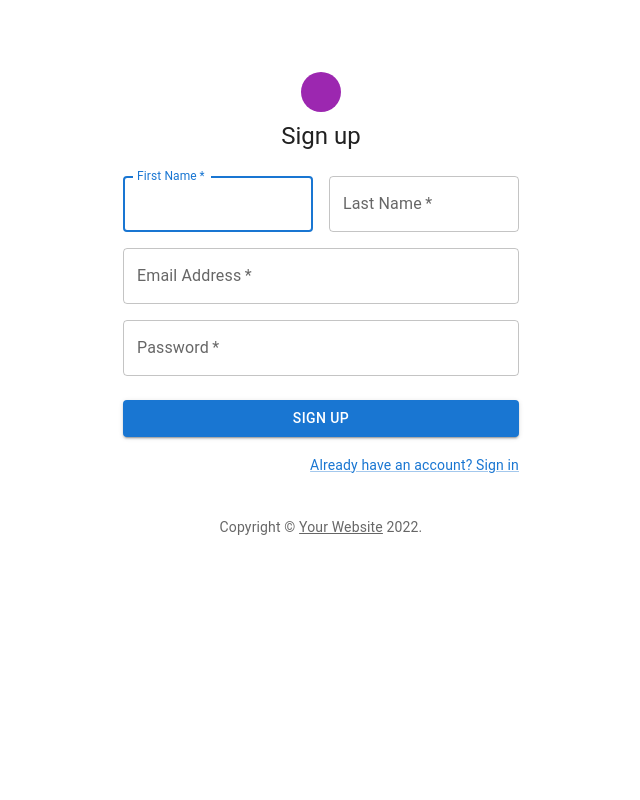
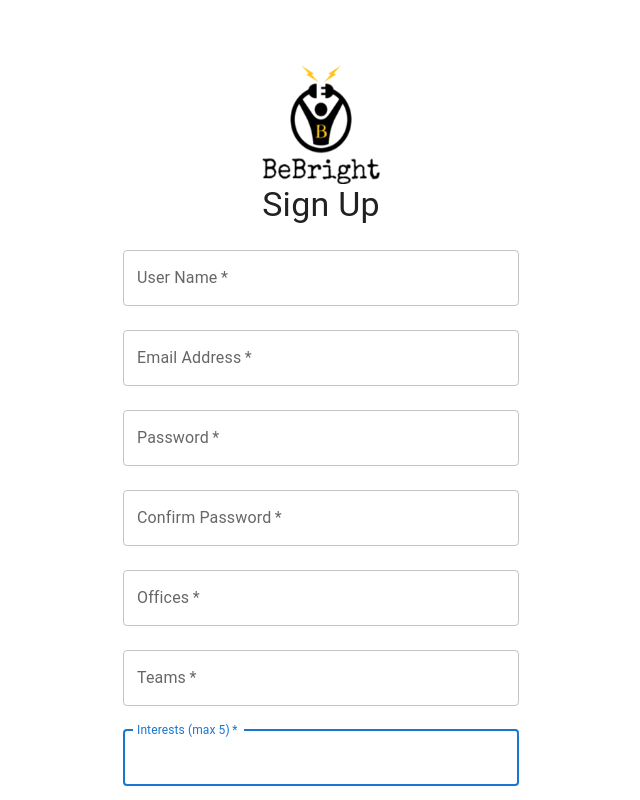
Before and after one commit to DarshilDholakia/bebright, a React (Create React App) app: page /signup in a window 1280 px wide. Shown: the top 800 px of the page, without its empty margins (319-959 px from the left). Built offline with nearby package versions, Linux system fonts and the light colour scheme.

Commit message:
links inbetween pages done

```diff
--- a/src/components/LoginPage.js
+++ b/src/components/LoginPage.js
@@ -11,7 +11,7 @@ import Box from '@mui/material/Box';
 import Typography from '@mui/material/Typography';
 import Container from '@mui/material/Container';
 import { createTheme, ThemeProvider } from '@mui/material/styles';
-import logo from '../assets/BeBrightLogo.png';
+import logo from '../assets/BeBright-Logo.png';
 
 function Copyright(props) {
   return (
@@ -50,10 +50,8 @@ export default function SignIn() {
             alignItems: 'center',
           }}
         >
-          <Avatar sx={{ m: 1, bgcolor: 'secondary.main' }}>
-            <logo />
-          </Avatar>
-          <Typography component="h1" variant="h5">
+          <img src={logo} alt="BeBright logo" width="120" height="120" />
+          <Typography component="h1" variant="h4">
             Sign in
           </Typography>
           <Box component="form" onSubmit={handleSubmit} noValidate sx={{ mt: 1 }}>
@@ -96,7 +94,7 @@ export default function SignIn() {
                 </Link>
               </Grid>
               <Grid item>
-                <Link href="#" variant="body2">
+                <Link href="/signup" variant="body2">
                   {"Don't have an account? Sign Up"}
                 </Link>
               </Grid>
--- a/src/components/SignUpPage.js
+++ b/src/components/SignUpPage.js
@@ -9,14 +9,14 @@ import Box from '@mui/material/Box';
 import Typography from '@mui/material/Typography';
 import Container from '@mui/material/Container';
 import { createTheme, ThemeProvider } from '@mui/material/styles';
-import logo from '../assets/BeBrightLogo.png';
+import logo from '../assets/BeBright-Logo.png';
 
 function Copyright(props) {
   return (
     <Typography variant="body2" color="text.secondary" align="center" {...props}>
       {'Copyright © '}
       <Link color="inherit" href="https://mui.com/">
-        Your Website
+        BeBright
       </Link>{' '}
       {new Date().getFullYear()}
       {'.'}
@@ -48,57 +48,79 @@ export default function SignUp() {
             alignItems: 'center',
           }}
         >
-          <Avatar sx={{ m: 1, bgcolor: 'secondary.main' }}>
-            <logo />
-          </Avatar>
-          <Typography component="h1" variant="h5">
-            Sign up
+          <img src={logo} alt="BeBright logo" width="120" height="120" />
+          <Typography component="h1" variant="h4">
+            Sign Up
           </Typography>
-          <Box component="form" noValidate onSubmit={handleSubmit} sx={{ mt: 3 }}>
-            <Grid container spacing={2}>
-              <Grid item xs={12} sm={6}>
+          <Box component="form" onSubmit={handleSubmit} noValidate sx={{ mt: 1 }}>
             <TextField
-                  autoComplete="given-name"
-                  name="firstName"
+              margin="normal"
               required
               fullWidth
-                  id="firstName"
-                  label="First Name"
+              id="userName"
+              label="User Name"
+              name="userName"
+              autoComplete="username"
               autoFocus
                 />
-              </Grid>
-              <Grid item xs={12} sm={6}>
             <TextField
-                  required
-                  fullWidth
-                  id="lastName"
-                  label="Last Name"
-                  name="lastName"
-                  autoComplete="family-name"
-                />
-              </Grid>
-              <Grid item xs={12}>
-                <TextField
+              margin="normal"
               required
               fullWidth
               id="email"
               label="Email Address"
               name="email"
               autoComplete="email"
+              autoFocus
             />
-              </Grid>
-              <Grid item xs={12}>
             <TextField
+              margin="normal"
               required
               fullWidth
               name="password"
               label="Password"
               type="password"
               id="password"
-                  autoComplete="new-password"
+              autoComplete="current-password"
             />
-              </Grid>
-            </Grid>
+            <TextField
+              margin="normal"
+              required
+              fullWidth
+              name="confirmPassword"
+              label="Confirm Password"
+              type="password"
+              id="confirmPassword"
+              autoComplete="current-password"
+              />
+
+            <TextField
+              margin="normal"
+              required
+              fullWidth
+              id="offices"
+              label="Offices"
+              name="offices"
+              autoFocus
+              />
+            <TextField
+              margin="normal"
+              required
+              fullWidth
+              id="teams"
+              label="Teams"
+              name="teams"
+              autoFocus
+              />
+            <TextField
+              margin="normal"
+              required
+              fullWidth
+              id="interests"
+              label="Interests (max 5)"
+              name="interests"
+              autoFocus
+              />
             <Button
               type="submit"
               fullWidth
@@ -109,7 +131,7 @@ export default function SignUp() {
             </Button>
             <Grid container justifyContent="flex-end">
               <Grid item>
-                <Link href="#" variant="body2">
+                <Link href="/" variant="body2">
                   Already have an account? Sign in
                 </Link>
               </Grid>
```
Lines whose indentation alone changed are shown as unchanged.
